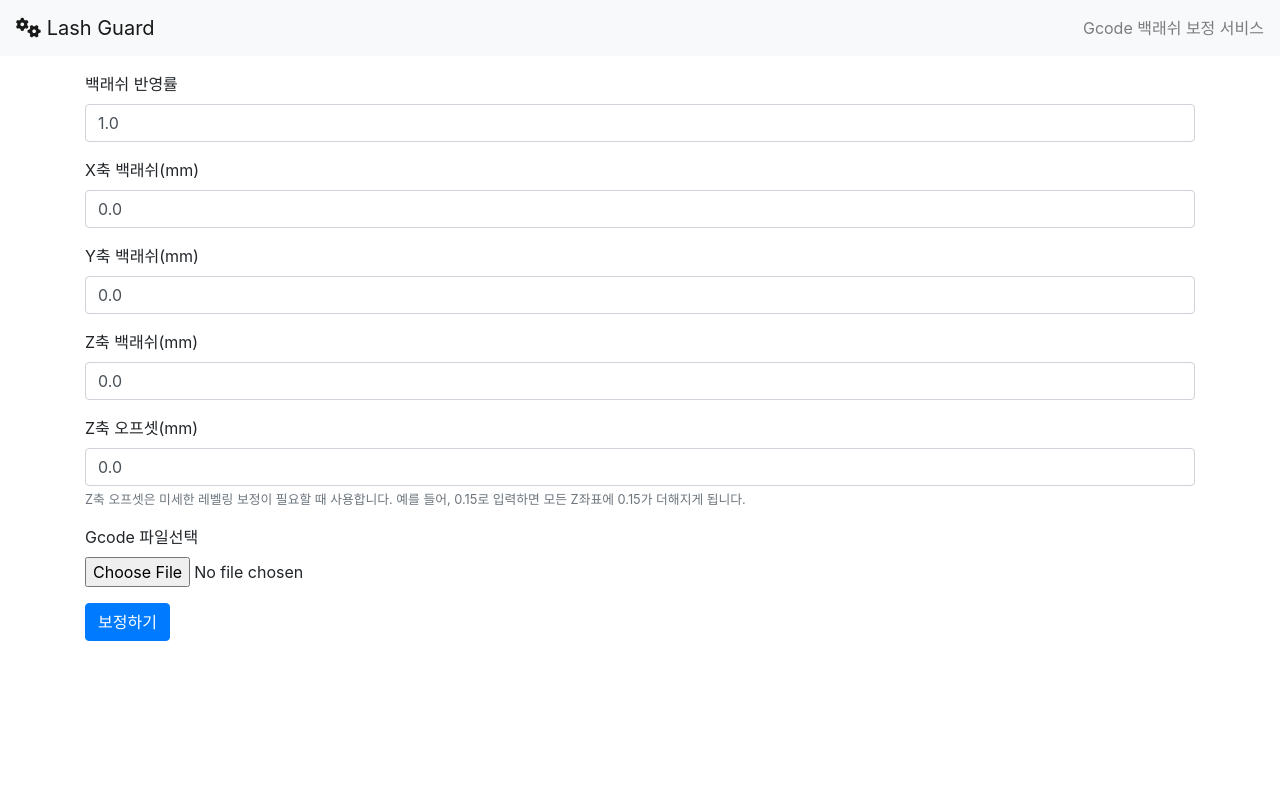
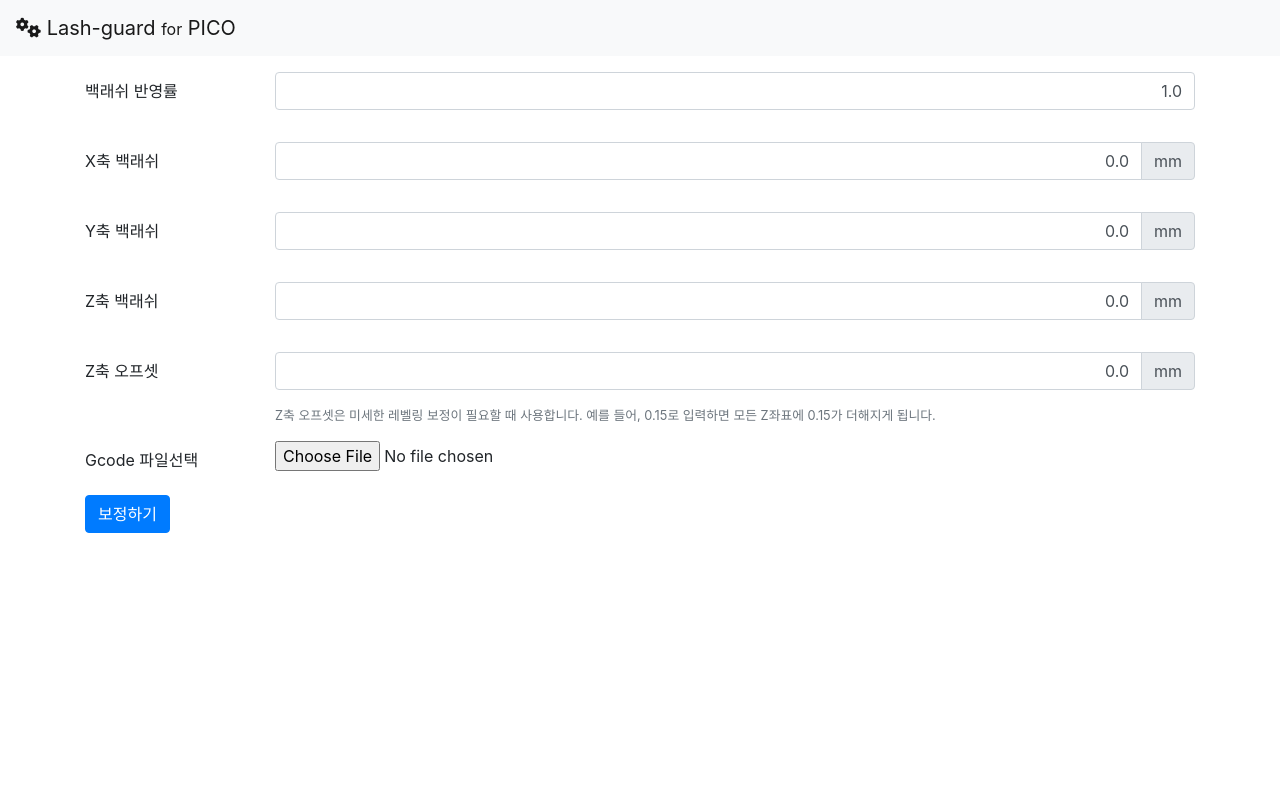
Before and after one commit to sng2c/lash_guard, a Flask app: page / in a window 1280 px wide. Shown: the top 789 px of the page. Run offline with Flask 2, Linux system fonts and the light colour scheme; some libraries are stand-ins or nearby versions.

Commit message:
Update layout

```diff
--- a/app/templates/base.html
+++ b/app/templates/base.html
@@ -42,9 +42,8 @@
 <nav class="navbar navbar-light bg-light fixed-top ">
     <a class="navbar-brand" href="#">
         <i class="fas fa-cogs"></i>
-        Lash Guard
+        {% block titleBody %}{% endblock %}
     </a>
-    <span class="navbar-text">Gcode 백래쉬 보정 서비스</span>
 </nav>
 <div class="container">
 
--- a/app/templates/index.html
+++ b/app/templates/index.html
@@ -1,71 +1,110 @@
 {% extends 'base.html' %}
-{% block title %}Lash-guard{% endblock %}
+{% block title %}Lash-guard for PICO{% endblock %}
+{% block titleBody %}Lash-guard <small>for</small> PICO{% endblock %}
 
 
 {% block body %}
 
     <form action="compensate" method="post" enctype="multipart/form-data">
-        <div class="form-group">
-            <label for="inputCorrection">백래쉬 반영률</label>
-            <input type="text" id="inputCorrection" class="form-control" aria-describedby="correctionHelpBlock"
+        <div class="form-group row">
+            <label for="inputCorrection" class="col-sm-3 col-md-2  col-form-label">백래쉬 반영률</label>
+            <div class="col-sm-9 col-md-10">
+                <div class="input-group mb-3">
+
+                    <input type="text" id="inputCorrection" class="form-control text-right" aria-describedby="correctionHelpBlock"
                            name="correction"
                            value="1.0"
                            placeholder="1.0"
                     >
+                </div>
                 {#            <small id="correctionHelpBlock" class="form-text text-muted">#}
                 {#                백래쉬 반영률#}
                 {#            </small>#}
             </div>
+        </div>
 
-        <div class="form-group">
-            <label for="inputX">X축 백래쉬(mm)</label>
-            <input type="text" id="inputX" class="form-control" aria-describedby="xHelpBlock"
+        <div class="form-group row">
+            <label for="inputX" class="col-sm-3 col-md-2 col-form-label">X축 백래쉬</label>
+            <div class="col-sm-9 col-md-10">
+                <div class="input-group mb-3">
+
+                    <input type="text" id="inputX" class="form-control text-right" aria-describedby="xHelpBlock"
                            name="x_dist" value="0.0"
                            placeholder="0.0"
                     >
+                    <div class="input-group-append">
+                        <span class="input-group-text">mm</span>
+                    </div>
+                </div>
+            </div>
             {#            <small id="xHelpBlock" class="form-text text-muted">#}
             {#                X축 백래쉬#}
             {#            </small>#}
         </div>
 
-        <div class="form-group">
-            <label for="inputY">Y축 백래쉬(mm)</label>
-            <input type="text" id="inputY" class="form-control" aria-describedby="yHelpBlock"
+        <div class="form-group row">
+            <label for="inputY" class="col-sm-3 col-md-2  col-form-label">Y축 백래쉬</label>
+            <div class="col-sm-9 col-md-10">
+                <div class="input-group mb-3">
+
+                    <input type="text" id="inputY" class="form-control text-right" aria-describedby="yHelpBlock"
                            name="y_dist" value="0.0"
                            placeholder="0.0"
                     >
+                    <div class="input-group-append">
+                        <span class="input-group-text">mm</span>
+                    </div>
+                </div>
+            </div>
             {#            <small id="yHelpBlock" class="form-text text-muted">#}
             {#                Y축 백래쉬#}
             {#            </small>#}
         </div>
 
-        <div class="form-group">
-            <label for="inputZ">Z축 백래쉬(mm)</label>
-            <input type="text" id="inputZ" class="form-control" aria-describedby="zHelpBlock"
+        <div class="form-group row">
+            <label for="inputZ" class="col-sm-3 col-md-2  col-form-label">Z축 백래쉬</label>
+            <div class="col-sm-9 col-md-10">
+                <div class="input-group mb-3">
+                    <input type="text" id="inputZ" class="form-control text-right" aria-describedby="zHelpBlock"
                            name="z_dist" value="0.0"
                            placeholder="0.0"
                     >
+                    <div class="input-group-append">
+                        <span class="input-group-text">mm</span>
+                    </div>
+                </div>
+            </div>
             {#            <small id="zHelpBlock" class="form-text text-muted">#}
             {#                Z축 백래쉬#}
             {#            </small>#}
         </div>
 
-        <div class="form-group">
-            <label for="inputZoffset">Z축 오프셋(mm)</label>
-            <input type="text" id="inputZoffset" class="form-control" aria-describedby="zoffsetHelpBlock"
+        <div class="form-group row">
+            <label for="inputZoffset" class="col-sm-3 col-md-2  col-form-label">Z축 오프셋</label>
+            <div class="col-sm-9 col-md-10">
+                <div class="input-group mb-3">
+                    <input type="text" id="inputZoffset" class="form-control text-right" aria-describedby="zoffsetHelpBlock"
                            name="z_offset" value="0.0"
                            placeholder="0.0"
                     >
+                    <div class="input-group-append">
+                        <span class="input-group-text">mm</span>
+                    </div>
+                </div>
+
                 <small id="zoffsetHelpBlock" class="form-text text-muted">
                     Z축 오프셋은 미세한 레벨링 보정이 필요할 때 사용합니다.
                     예를 들어, 0.15로 입력하면 모든 Z좌표에 0.15가 더해지게 됩니다.
                 </small>
             </div>
+        </div>
 
-        <div class="form-group">
-            <label for="inputGcode">Gcode 파일선택</label>
+        <div class="form-group row">
+            <label for="inputGcode" class="col-sm-3 col-md-2  col-form-label">Gcode 파일선택</label>
+            <div class="col-sm-9 col-md-10">
             <input type="file" id="inputGcode" aria-describedby="gcodeHelpBlock"
                    name="gcode" class="form-control-file">
+            </div>
             {#            <small id="gcodeHelpBlock" class="form-text text-muted">#}
             {#                Gcode 파일의 선택#}
             {#            </small>#}
```
Lines whose indentation alone changed are shown as unchanged.
